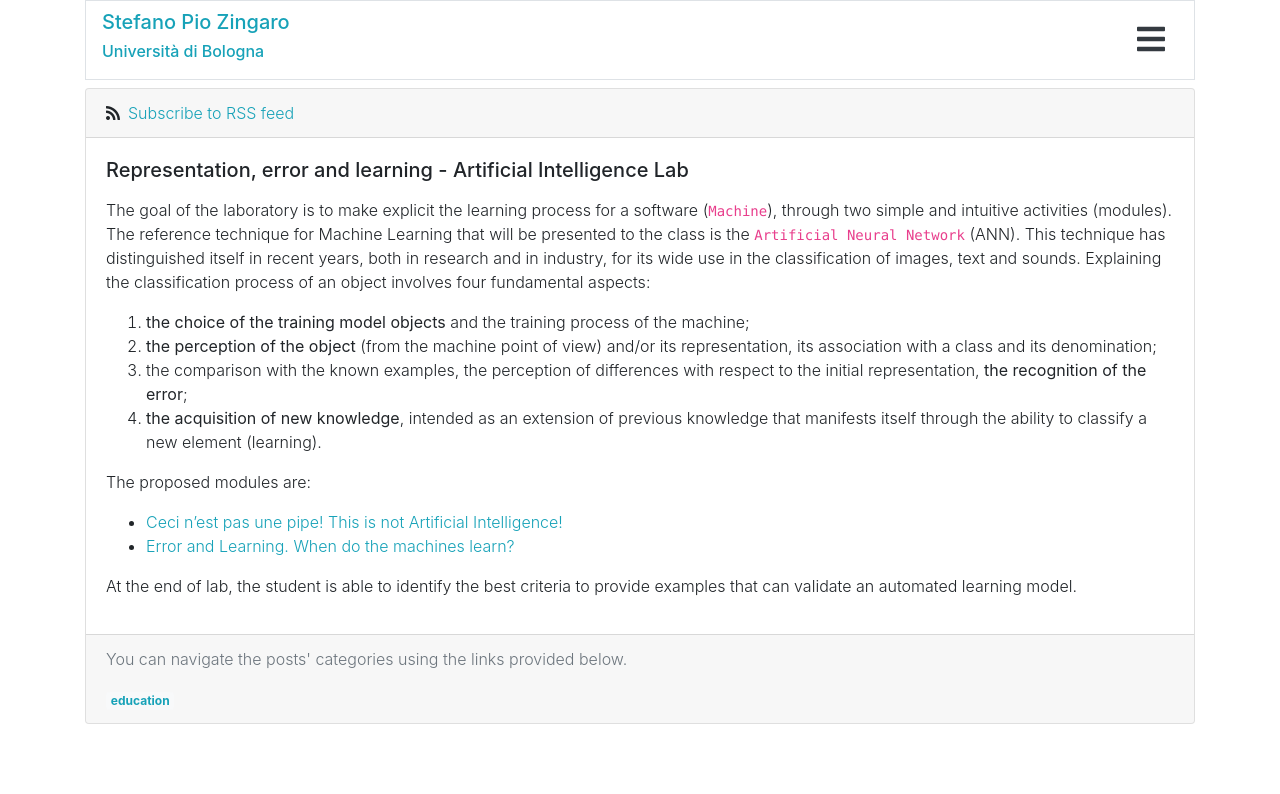
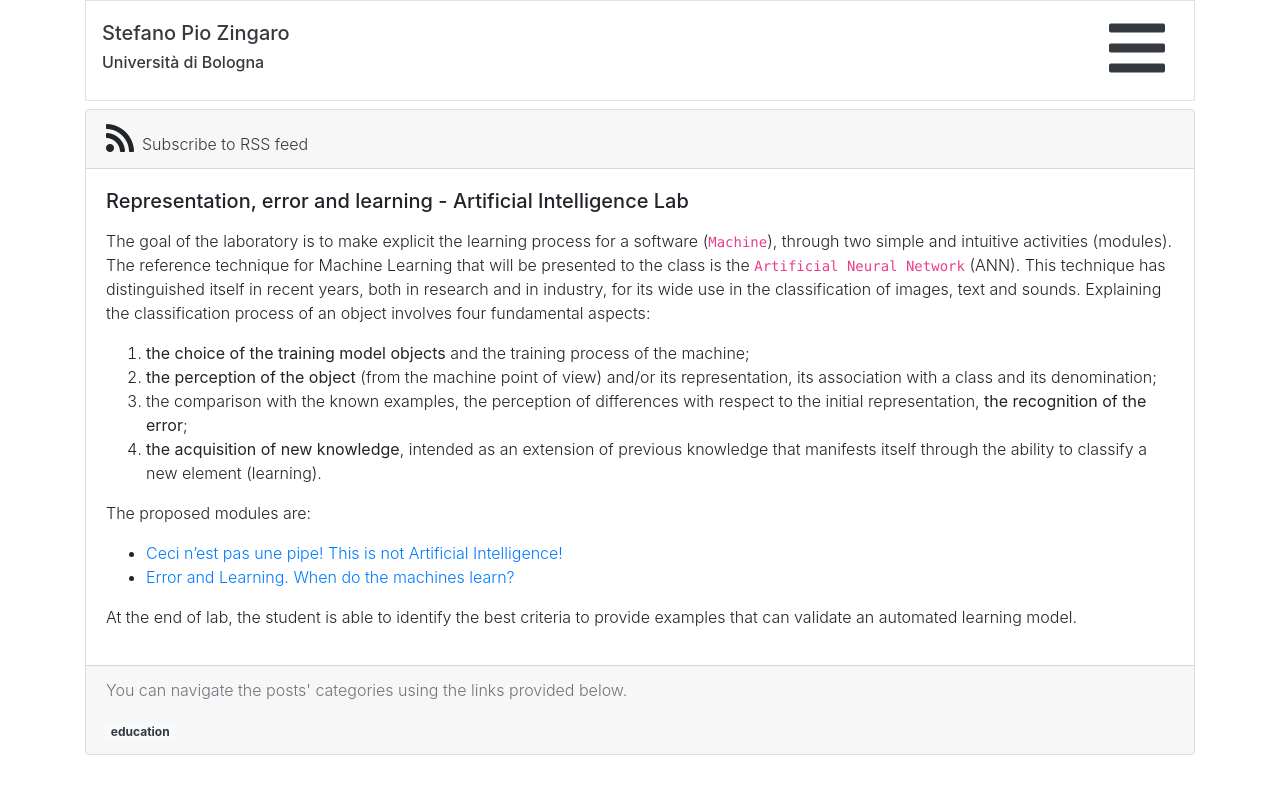
Before and after one commit to saltgz/saltgz.github.io, a Jekyll site: the page built from _posts/2018-07-04-ai-lab.md, in a window 1280 px wide. Shown: the top 794 px of the page. Built offline with Jekyll 4.4.1, drawn with Linux system fonts in a browser that asks for light colours; nearby versions of some CDN libraries.

Commit message:
color primary just to main content links

```diff
--- a/_layouts/blog.html
+++ b/_layouts/blog.html
@@ -46,7 +46,7 @@ layout: default
   <div class="card-footer ">
     <p class="text-muted">{{ site.data.style.main.page.nav_message}}</p>
     {%- for item in site.data.nav.items -%}
-    <a class="card-link badge badge-light" href="{{ item.url | absolute_url }}"
+    <a class="card-link badge badge-light text-dark" href="{{ item.url | absolute_url }}"
       >{{ item.title | escape }}</a
     >
     {%- endfor -%}
--- a/_layouts/page.html
+++ b/_layouts/page.html
@@ -14,7 +14,7 @@ layout: default
     <p class="text-muted">{{ site.data.style.main.page.nav_message}}</p>
 
     {%- for item in site.data.nav.items -%}
-    <a class="card-link badge badge-light" href="{{ item.url | relative_url | prepend: site.baseurl }}"
+    <a class="card-link badge badge-light text-dark" href="{{ item.url | relative_url | prepend: site.baseurl }}"
       >{{ item.title | escape }}</a
     >
     {%- endfor -%}
--- a/_layouts/post.html
+++ b/_layouts/post.html
@@ -5,7 +5,7 @@ layout: default
 <div class="card">
   <div class="card-header">
     <i class="fas fa-rss mr-2" aria-hidden="true"></i> {%- if site.feed.path
-    -%}<a href="{{ site.feed.path | relative_url | prepend: site.baseurl }}" title="Atom Feed RSS"
+    -%}<a class="text-dark" href="{{ site.feed.path | relative_url | prepend: site.baseurl }}" title="Atom Feed RSS"
       >{{ site.data.style.main.article.feed_message }}</a
     >{%- endif -%}
   </div>
@@ -19,12 +19,12 @@ layout: default
   <div class="card-footer ">
     <p class="text-muted">{{ site.data.style.main.article.nav_message}}</p>
     {%- for item in page.authors -%}
-    <a class="card-link badge badge-light" href="{{ site.baseurl }}/{{ item }}"
+    <a class="card-link badge badge-light text-dark" href="{{ site.baseurl }}/{{ item }}"
       >{{ item | escape }}</a
     >
     {%- endfor -%}
     {%- for item in page.categories -%}
-    <a class="card-link badge badge-light" href="{{ site.baseurl }}/{{ item }}"
+    <a class="card-link badge badge-light text-dark" href="{{ site.baseurl }}/{{ item }}"
       >{{ item | escape }}</a
     >
     {%- endfor -%}
--- a/assets/js/minimal-bootstrap.js
+++ b/assets/js/minimal-bootstrap.js
@@ -1,6 +1,8 @@
 $(function() {
   $("p").addClass("text-body");
-  $("a").addClass("text-info");
+  $("header").find("a").addClass("text-dark");
+  $("main").find("a").addClass("text-primary");
+  $("i").addClass("fa-2x");
   $("table").addClass("table table-striped text-left");
   $("a").click(function() {
     var a = new RegExp("/" + window.location.host + "/");
```
